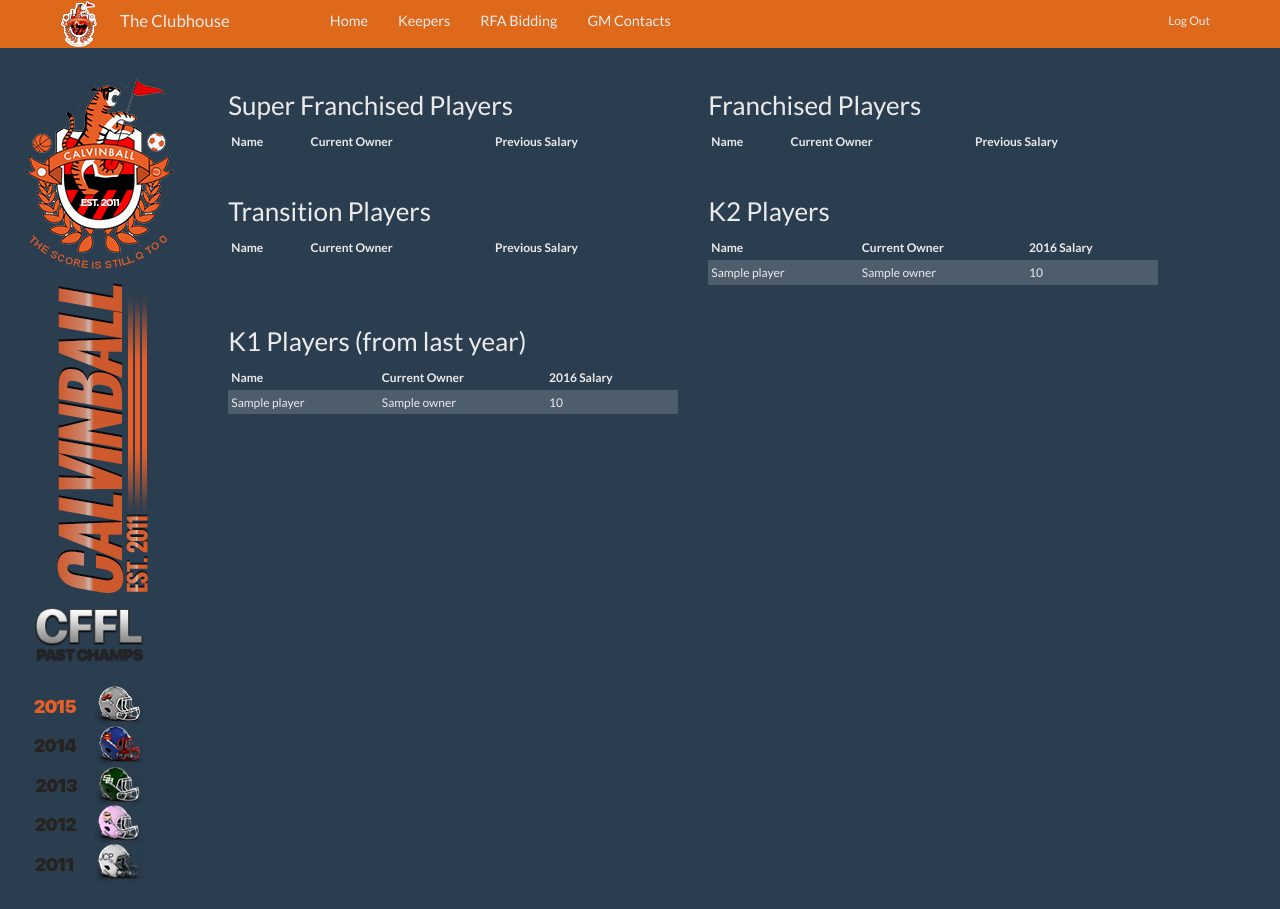
After one commit to danslinger/QtoZero, a Flask app: page /tagged_players in a window 1280 px wide. The commit adds this page. Run offline with Flask 2, Linux system fonts and the light colour scheme; a user stored in the database is signed in; tables that the repository leaves empty hold one stand-in row (values such as "Sample post"); lists and menus that the app fills with data are empty; some libraries are stand-ins or nearby versions.

Commit message:
Add tagged players and keepers to RFA link

```diff
--- a/app/main/views.py
+++ b/app/main/views.py
@@ -21,7 +21,7 @@ def login():
             session['mfl_id'] = owner.mfl_team_id
             session['name'] = owner.name
             session['owner'] = owner.to_dict()
-            session['owner_object'] = owner
+            # session['owner_object'] = owner #stop doing this!! You can't serialize the owner object (well, maybe.  You can look into that) BUT STOP TRYING THIS
             # flash('You were successfully logged in')
             return redirect(request.args.get('next') or url_for('main.index'))
         else:
@@ -165,35 +165,54 @@ def reset_keepers():
     db.session.commit()
     return redirect(url_for('main.keepers'))
 
-@main.route('/bidding', methods=['GET', 'POST'])
-@login_required
-def bidding():
+# @main.route('/bidding', methods=['GET', 'POST'])
+# @login_required
+# def bidding():
 
-    transPlayer = Player.query.filter(Player.upForBid == True).filter(Player.tag == "TRANS").scalar()
-    franPlayer = Player.query.filter(Player.upForBid == True).filter(Player.tag == "FRAN").scalar()
-    current_owner = Owner.query.get(session.get('owner').get('id'))
+#     transPlayer = Player.query.filter(Player.upForBid == True).filter(Player.tag == "TRANS").scalar()
+#     franPlayer = Player.query.filter(Player.upForBid == True).filter(Player.tag == "FRAN").scalar()
+#     current_owner = Owner.query.get(session.get('owner').get('id'))
 
 
-    if request.method == 'GET':
+#     if request.method == 'GET':
 
-        return render_template('bidding.html',
-                transPlayer=transPlayer,
-                franPlayer=franPlayer,
-                bidIn = current_owner.madeBid
-                )
+#         return render_template('bidding.html',
+#                 transPlayer=transPlayer,
+#                 franPlayer=franPlayer,
+#                 bidIn = current_owner.madeBid
+#                 )
 
-    if request.method == 'POST':
-        # This is where you make a bid, set that the owner made a bid, then return stuff for the bidding page that indicates the owner has made a bid on a player
-        franPlayerBid = request.form.get('franPlayerBid')
-        transPlayerBid = request.form.get('transPlayerBid')
+#     if request.method == 'POST':
+#         # This is where you make a bid, set that the owner made a bid, then return stuff for the bidding page that indicates the owner has made a bid on a player
+#         franPlayerBid = request.form.get('franPlayerBid')
+#         transPlayerBid = request.form.get('transPlayerBid')
 
-        tBid = Bid(player_id=transPlayer.id, owner_bidding_id=current_owner.id, amount=transPlayerBid)
-        fBid = Bid(player_id=franPlayer.id, owner_bidding_id=current_owner.id, amount=franPlayerBid)
-        current_owner.madeBid = True
+#         tBid = Bid(player_id=transPlayer.id, owner_bidding_id=current_owner.id, amount=transPlayerBid)
+#         fBid = Bid(player_id=franPlayer.id, owner_bidding_id=current_owner.id, amount=franPlayerBid)
+#         current_owner.madeBid = True
 
-        db.session.commit()
-        return render_template('bidding.html',
-                transPlayer=transPlayer,
-                franPlayer=franPlayer,
-                bidIn=current_owner.madeBid,
-                )
+#         db.session.commit()
+#         return render_template('bidding.html',
+#                 transPlayer=transPlayer,
+#                 franPlayer=franPlayer,
+#                 bidIn=current_owner.madeBid,
+#                 )
+
+@main.route('/tagged_players', methods=['GET'])
+@login_required
+
+def tagged_players():
+    fplayers = Player.query.filter(Player.tag=="FRAN").all()
+    tplayers = Player.query.filter(Player.tag=="TRANS").all()
+    sfplayers = Player.query.filter(Player.tag=="SFRAN").all()
+    k2players = Player.query.filter(Player.contractStatus=="K2").all()
+    k1players = Player.query.filter(Player.contractStatus=="K1").all()
+
+
+    return render_template('tagged_players.html',
+        fplayers=fplayers,
+        tplayers=tplayers,
+        sfplayers = sfplayers,
+        k2players=k2players,
+        k1players=k1players
+        )
--- a/app/templates/base.html
+++ b/app/templates/base.html
@@ -31,7 +31,7 @@
             <ul style="padding-left:70px; font-size:1.2em;" class="nav navbar-nav">
                 <li><a href="{{ url_for('main.index') }}">Home</a></li>
                 <li><a href="{{ url_for('main.keepers') }}">Keepers</a></li>
-                <li><a href="#">RFA Bidding</a></li>
+                <li><a href="{{ url_for('main.tagged_players') }}">RFA Bidding</a></li>
                 <!-- <li><a href="#">Manage Trades</a></li> -->
                 <!-- <li><a href="#">Forum</a></li> -->
                 <li><a href="{{ url_for('main.contacts') }}">GM Contacts</a></li>
--- a/app/templates/bidding.html
+++ b/app/templates/bidding.html
@@ -4,10 +4,7 @@
 {% block page_content %}
 
 <div class="col-sm-9 col-xs-12">
-<h1>
-{{ franPlayerBid }}
 
-</h1>
 {% block messages %}{{super()}}{% endblock%}
 {% if not bidIn %}
 {# Make the bidding section here #}
--- /dev/null
+++ b/app/templates/tagged_players.html
@@ -0,0 +1,120 @@
+{% extends "base.html" %}
+{% import "bootstrap/wtf.html" as wtf %}
+{% block title%}Calvinball Fantasy Football{% endblock %}
+{% block page_content %}
+
+<div class="col-sm-9 col-xs-12">
+
+{% block messages %}{{super()}}{% endblock%}
+
+{# Make the bidding section here #}
+<div class="row">
+    <div class="col-md-6 col-sm-12">
+        <h3>Super Franchised Players</h3>
+        <table class="table table-condensed table-striped">
+            <thead>
+                <tr>
+                    <th>Name</th>
+                    <th>Current Owner</th>
+                    <th>Previous Salary</th>
+                </tr>
+            </thead>
+            <tbody>
+                {% for player in sfplayers|sort(reverse=True, attribute='owner.team_name') %}
+                <tr>
+                    <td>{{player.name}}</td>
+                    <td>{{player.owner.team_name}}</td>
+                    <td>{{player.salary}}</td>
+                </tr>
+                {% endfor %}
+            </tbody>
+        </table>
+    </div>
+    <div class="col-md-6 col-sm-12">
+        <h3>Franchised Players</h3>
+        <table class="table table-condensed table-striped">
+            <thead>
+                <tr>
+                    <th>Name</th>
+                    <th>Current Owner</th>
+                    <th>Previous Salary</th>
+                </tr>
+            </thead>
+            <tbody>
+                {% for player in fplayers|sort(reverse=True, attribute='owner.team_name') %}
+                <tr>
+                    <td>{{player.name}}</td>
+                    <td>{{player.owner.team_name}}</td>
+                    <td>{{player.salary}}</td>
+                </tr>
+                {% endfor %}
+            </tbody>
+        </table>
+    </div>
+    <div class="col-md-6 col-sm-12">
+        <h3>Transition Players</h3>
+        <table class="table table-condensed table-striped">
+            <thead>
+                <tr>
+                    <th>Name</th>
+                    <th>Current Owner</th>
+                    <th>Previous Salary</th>
+                </tr>
+            </thead>
+            <tbody>
+                {% for player in tplayers|sort(reverse=True, attribute='owner.team_name') %}
+                <tr>
+                    <td>{{player.name}}</td>
+                    <td>{{player.owner.team_name}}</td>
+                    <td>{{player.salary}}</td>
+                </tr>
+                {% endfor %}
+            </tbody>
+        </table>
+    </div>
+    <div class="col-md-6 col-sm-12">
+        <h3>K2 Players</h3>
+        <table class="table table-condensed table-striped">
+            <thead>
+                <tr>
+                    <th>Name</th>
+                    <th>Current Owner</th>
+                    <th>2016 Salary</th>
+                </tr>
+            </thead>
+            <tbody>
+                {% for player in k2players|sort(reverse=True, attribute='owner.team_name') %}
+                <tr>
+                    <td>{{player.name}}</td>
+                    <td>{{player.owner.team_name}}</td>
+                    <td>{{player.salary}}</td>
+                </tr>
+                {% endfor %}
+            </tbody>
+        </table>
+    </div>
+        <div class="col-md-6 col-sm-12">
+        <h3>K1 Players (from last year)</h3>
+        <table class="table table-condensed table-striped">
+            <thead>
+                <tr>
+                    <th>Name</th>
+                    <th>Current Owner</th>
+                    <th>2016 Salary</th>
+                </tr>
+            </thead>
+            <tbody>
+                {% for player in k2players|sort(reverse=True, attribute='owner.team_name') %}
+                <tr>
+                    <td>{{player.name}}</td>
+                    <td>{{player.owner.team_name}}</td>
+                    <td>{{player.salary}}</td>
+                </tr>
+                {% endfor %}
+            </tbody>
+        </table>
+    </div>
+</div> {# row #}
+
+</div> {# div col-sm-9 col-xs-12#}
+{% endblock %}
```
